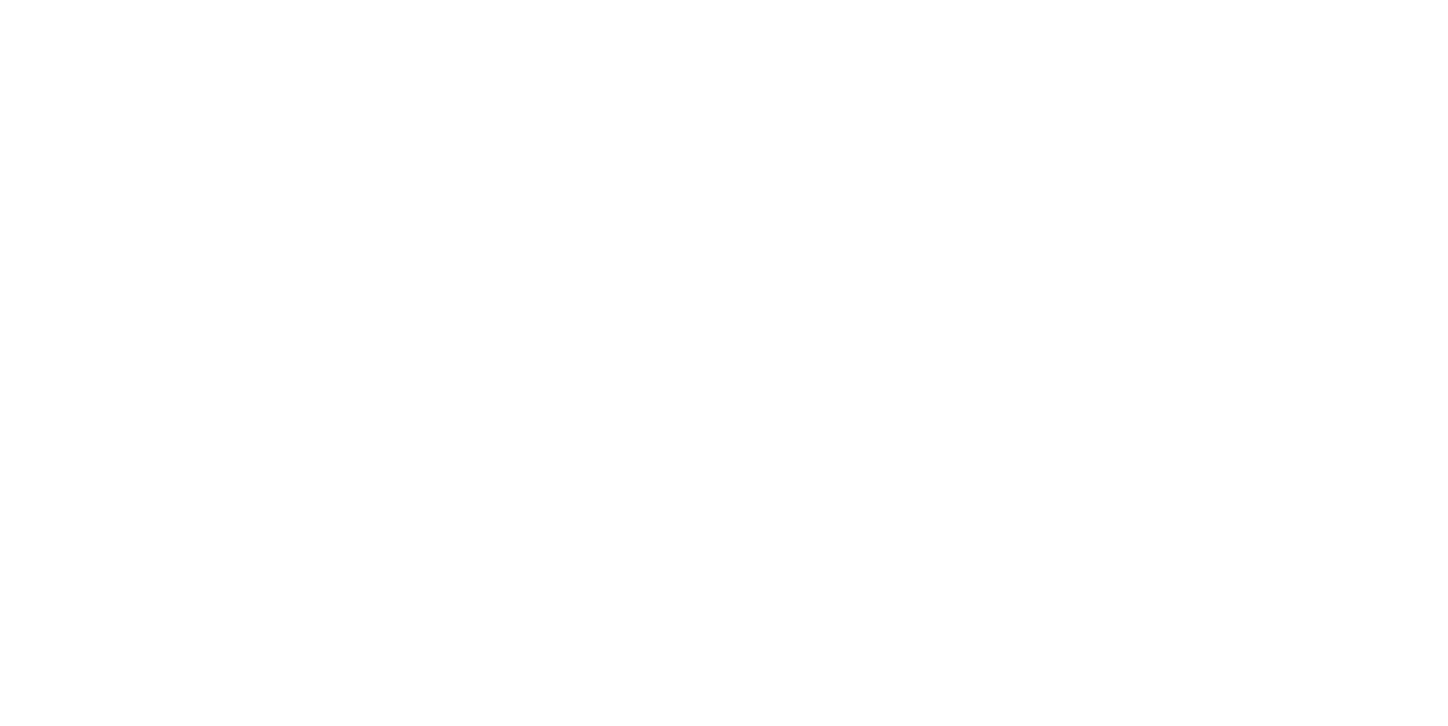
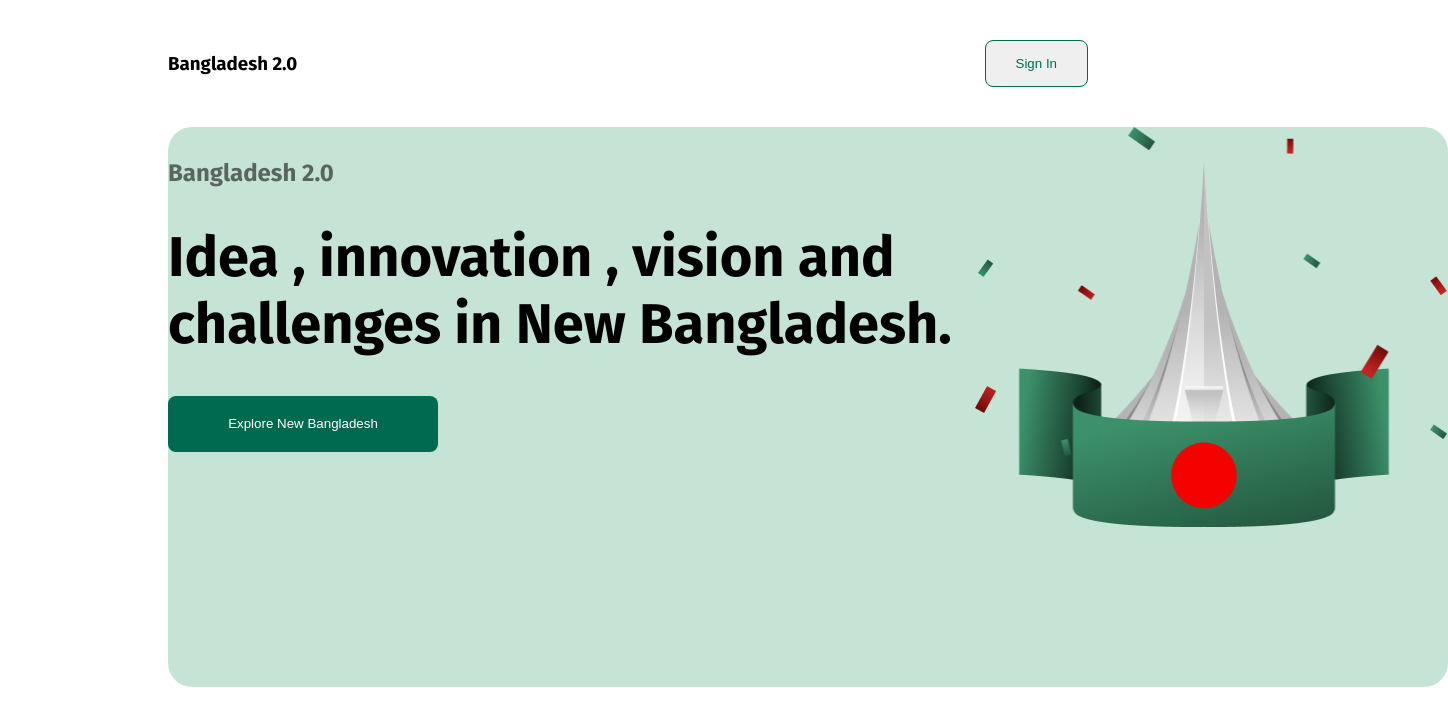
Before and after one commit to alif2270/web-dev-portfolio-2025, a plain HTML site: page index.html in a window 1280 px wide. Shown: the whole page, 1448 px wide, since content can reach past the window. Drawn offline with Linux system fonts and the light colour scheme.

Commit message:
added banner

```diff
--- a/index.html
+++ b/index.html
@@ -4,10 +4,28 @@
     <meta charset="UTF-8">
     <meta name="viewport" content="width=device-width, initial-scale=1.0">
     <title>web dev portfolio 2025</title>
+    <link rel="preconnect" href="https://fonts.googleapis.com">
+<link rel="preconnect" href="https://fonts.gstatic.com" crossorigin>
+<link href="https://fonts.googleapis.com/css2?family=Fira+Sans:ital,wght@0,100;0,200;0,300;0,400;0,500;0,600;0,700;0,800;0,900;1,100;1,200;1,300;1,400;1,500;1,600;1,700;1,800;1,900&display=swap" rel="stylesheet">
+    <link rel="stylesheet" href="styles/portfolio.css">
 </head>
-<body>
+<body class="fira-sans-bold">
     <header>
-
+        <nav>
+            <h3 class="nav-title">Bangladesh 2.0</h3>
+            <ul>
+                <li><a  href=""><button class="text-color  ">Sign In</button></a></li>
+            </ul>
+        </nav>
+        <div class="banner">
+            <div class="banner-content">
+                <h4 class="banner-greetings">Bangladesh 2.0</h4>
+                <h1 class="banner-title">Idea , innovation ,
+                    vision and challenges in New Bangladesh.</h1>
+                   <button class="btn-primary">Explore New Bangladesh</button>
+            </div>
+            <img class="banner-profile-picture" src="B11A1--assignment-1/assets/hero.png" alt="">
+        </div>
     </header>
     <main>
 
--- /dev/null
+++ b/styles/portfolio.css
@@ -0,0 +1,72 @@
+
+
+.fira-sans-bold {
+    font-family: "Fira Sans", serif;
+    font-weight: 700;
+    font-style: normal;
+  }
+
+
+/* nav styles */
+nav{
+    display: flex;
+    align-items: center;
+    justify-content: space-between;
+    margin: 24px 160px;
+
+}
+.nav-title{
+    font-weight: bold;
+    font-size: 32;
+}
+nav ul li{
+     list-style: none;
+     margin-right: 24px;
+
+}
+.text-color{
+    color: #006A50;
+    padding: 15px 30px;
+    border-radius: 8px;
+    border: 1px solid #006A50;
+}
+/* .banner-styles */
+.banner-greetings{
+    color: #0e0e0e96;
+    font-weight: medium;
+    font-size: 24px;
+
+}
+.banner-title{
+    font-size: 56px;
+    font-weight: bold;
+    text-align: left;
+}
+.banner-profile-picture{
+    width: 474.03px;
+    height: 400px;
+}
+.banner{
+    display: flex;
+    width: 1280px;
+    height: 560px;
+    margin: 20px 160px  80px 160px;
+    justify-content: space-between;
+    background-color: #C6E4D6;
+    border-radius: 24px;
+
+
+}
+.btn-primary{
+    background-color: #006A50;
+    padding: 17px 34px;
+    width: 270px;
+    height: 56px;
+    border-radius: 8px;
+    border: none;
+    color: #FFFFFF;
+
+}
+.banner-content{
+
+}
```
